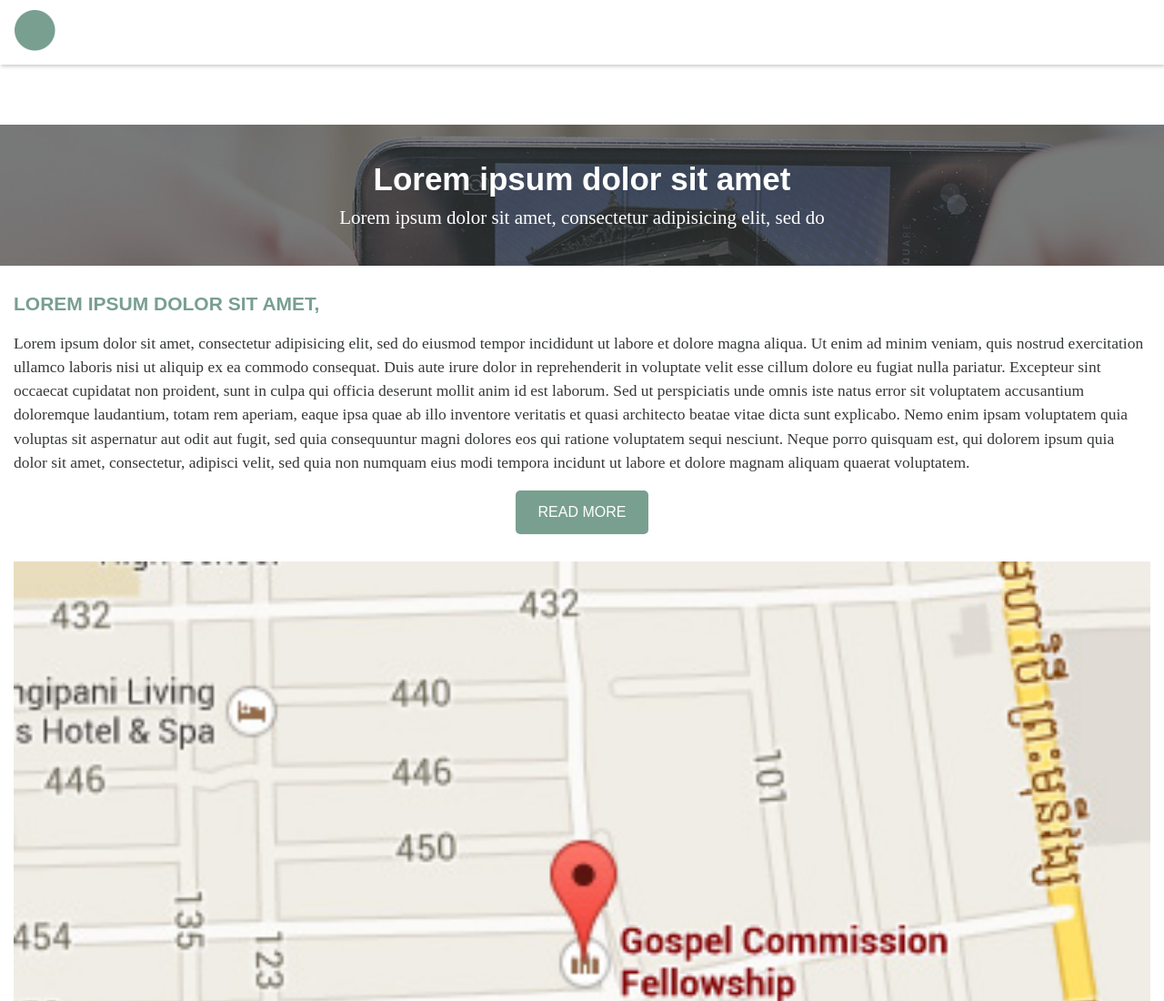
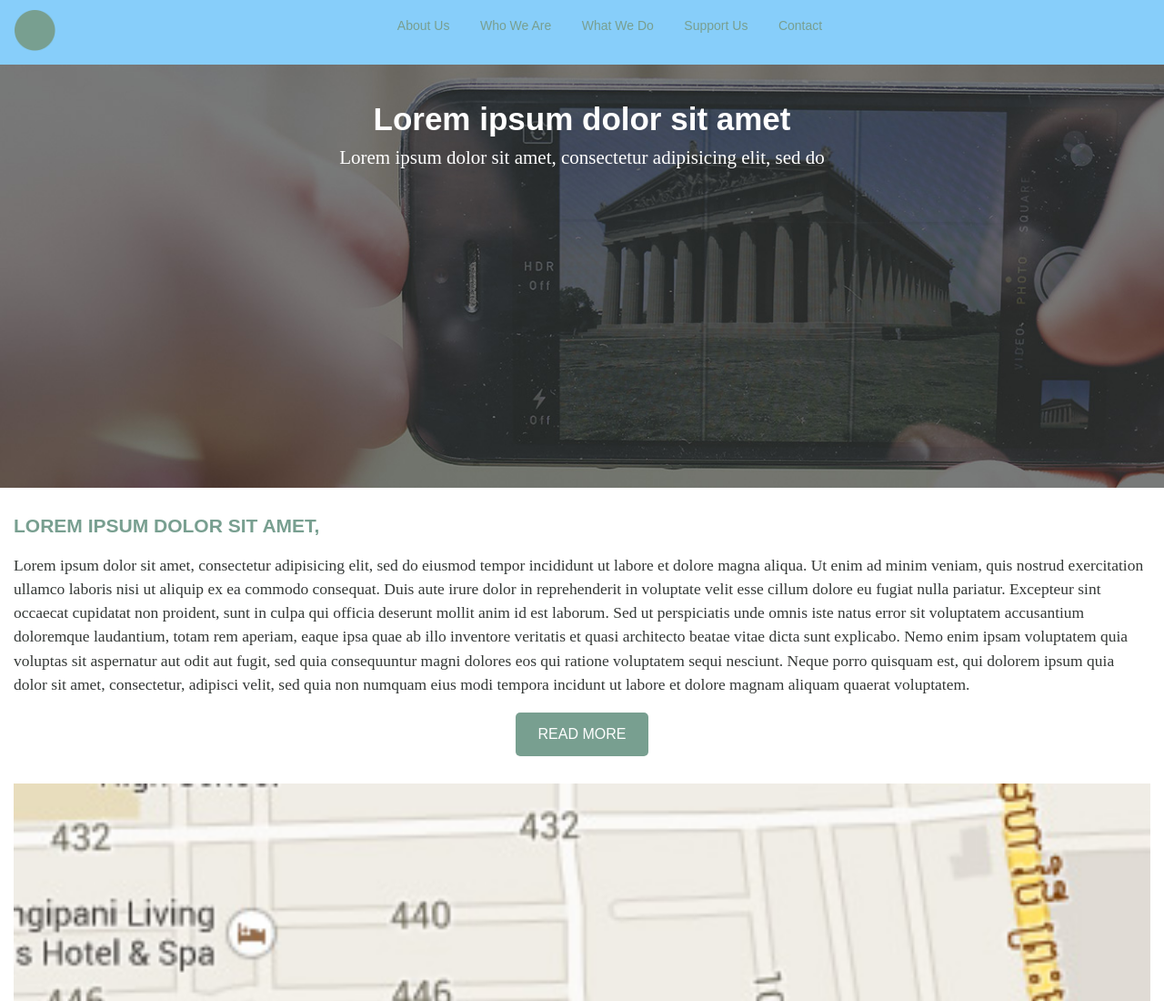
Before and after one commit to thona07/Church, a plain HTML site: page index.html in a window 1280 px wide. Shown: the top 1100 px of the page at 91% size. Drawn offline with nearby package versions, Linux system fonts and the light colour scheme.

Commit message:
update code on Dastop

```diff
--- a/css/style.css
+++ b/css/style.css
@@ -309,8 +309,27 @@ background:#343836;
 	nav {
 	position: static;
 	background:#fff;
+	min-height: 45px;
 }
 	.menu{
 		display: none;
 	}
+	nav ul {
+		position: static;
+		display: block;
+		top: 53px;
+		width: 100%;
+		background: #87CEFA;
+		text-align: center;
+		list-style: none;
+
+	}
+	ul li {
+		display: inline-block;
+	}
+	.hero {
+		margin: 0;
+		padding-bottom: 350px;
+		background-size: cover;
+	}
 }
```
